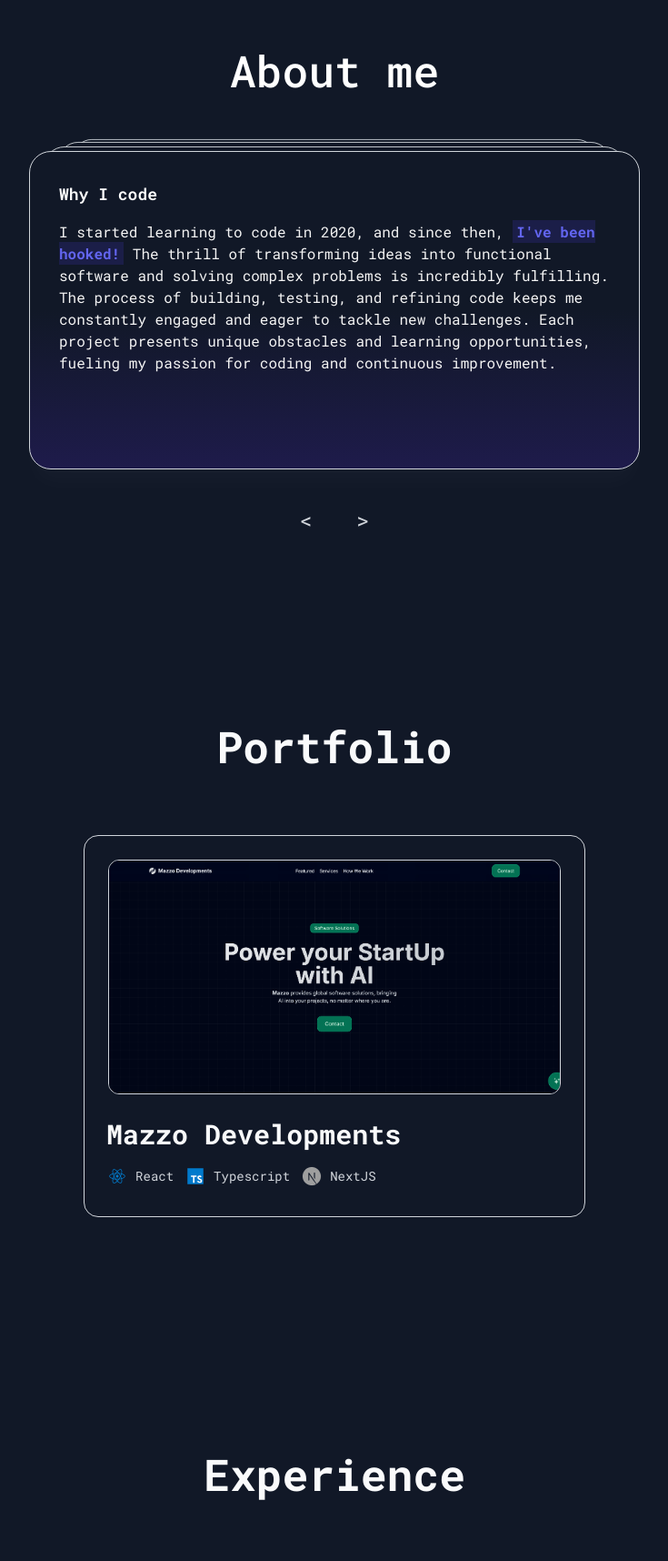
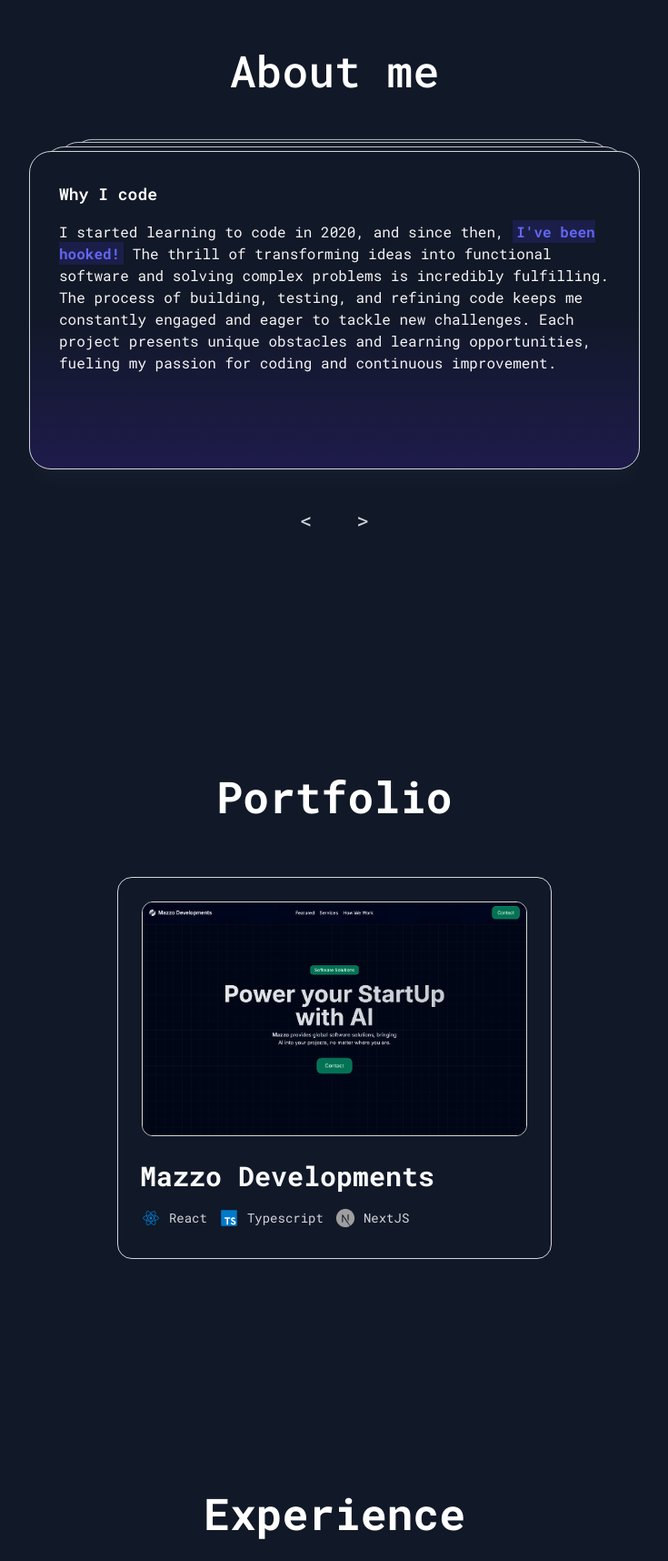
Before and after one commit to tmatteozzi/portfolio, a Next.js app: page / in a window 1280 px wide. Shown: the part 874-2590 px from the top of the page at 91% size, without its empty margins (272-1007 px from the left). Built offline with nearby package versions, Linux system fonts and the light colour scheme.

Commit message:
Section Container & Page armony

```diff
--- /dev/null
+++ b/app/components/SectionContainer.tsx
@@ -0,0 +1,23 @@
+import React, { ReactNode } from 'react';
+
+interface SectionContainerProps {
+  id: string;
+  children: ReactNode;
+  className?: string;
+}
+
+export default function SectionContainer({
+  id,
+  children,
+  className = ''
+}: SectionContainerProps) {
+  return (
+    <section
+      id={id}
+      className={`relative px-4 pt-32 pb-16 lg:py-32 overflow-hidden ${className}`}
+      data-scroll-section
+    >
+      {children}
+    </section>
+  );
+}
--- a/app/page.tsx
+++ b/app/page.tsx
@@ -12,11 +12,11 @@ import { FaGithub, FaLinkedin } from 'react-icons/fa';
 const socialLinks = [
   { url: 'https://github.com/tmatteozzi', icon: <FaGithub size={24} /> },
   {
-    url: 'https://www.linkedin.com/in/tomás-matteozzi-452b3728b',
+    url: 'https://www.linkedin.com/in/tmatteozzi',
     icon: <FaLinkedin size={24} />
   }
 ];
-
+// NAVBAR LINKS
 const navbarLinks = [
   {
     name: 'About',
--- a/app/pages/About.tsx
+++ b/app/pages/About.tsx
@@ -1,5 +1,6 @@
 import CardStack from '../components/CardStack';
 import Highlight from '../components/Highlight';
+import SectionContainer from '../components/SectionContainer';
 
 export default function About() {
   const items = [
@@ -74,16 +75,15 @@ export default function About() {
   ];
 
   return (
-    <section
-      id="about"
-      className="flex flex-col items-center justify-center py-16 md:py-32 bg-gray-900 min-h-[screen/2] mx-8 md:px-0"
-    >
-      <h1 className="text-3xl md:text-5xl text-center font-medium text-white mb-16">
-        About me
-      </h1>
-      <div className="w-full md:max-w-2xl lg:max-w-4xl">
-        <CardStack offset={6} items={items} />
+    <SectionContainer id="about">
+      <div className="mx-auto w-full lg:w-[80%] flex flex-col items-center justify-center">
+        <h1 className="text-3xl md:text-5xl text-center font-medium text-white mb-16">
+          About me
+        </h1>
+        <div className="w-full md:max-w-2xl lg:max-w-4xl">
+          <CardStack offset={6} items={items} />
+        </div>
       </div>
-    </section>
+    </SectionContainer>
   );
 }
--- a/app/pages/Contact.tsx
+++ b/app/pages/Contact.tsx
@@ -4,6 +4,7 @@ import { motion } from 'framer-motion';
 import emailjs from '@emailjs/browser';
 import Input from '../components/Input';
 import ModalComponent from '../components/Modal';
+import SectionContainer from '../components/SectionContainer';
 
 interface ContactState {
   name: string;
@@ -72,15 +73,15 @@ export default function Contact() {
   };
 
   return (
-    <section
+    <SectionContainer
       id="contact"
-      className="pt-16 pb-16 py-4 bg-gradient-to-b from-indigo-950 via-indigo-950 to-gray-900 text-center"
+      className="bg-gradient-to-b from-indigo-950 via-indigo-950 to-gray-900"
     >
-      <div className="flex flex-col justify-center items-center mx-8">
-        <h1 className="text-2xl md:text-4xl lg:text-5xl font-bold text-white leading-relaxed lg:leading-snug mb-8 mx-auto">
+      <div className="w-full lg:w-[80%] flex flex-col justify-center items-center mx-auto">
+        <h1 className="text-2xl md:text-4xl lg:text-5xl font-bold text-white mb-16 mx-auto">
           Contact
         </h1>
-        <div className="w-full max-w-6xl">
+        <div className="w-full lg:w-[80%]">
           <form
             ref={formRef}
             className="py-4"
@@ -136,6 +137,6 @@ export default function Contact() {
         onClose={() => setIsModalOpen(false)}
         isSuccess={isSuccess}
       />
-    </section>
+    </SectionContainer>
   );
 }
--- a/app/pages/Experience/Experience.tsx
+++ b/app/pages/Experience/Experience.tsx
@@ -25,7 +25,7 @@ export default function Experience({
 }: ExperienceProps) {
   return (
     <motion.div
-      className="flex flex-col justify-center items-center bg-gradient-to-b from-gray-900 to-indigo-950 border-gray-300 p-6 shadow-lg border rounded-2xl h-56"
+      className="flex flex-col justify-center items-center text-center bg-gradient-to-b from-gray-900 to-indigo-950 border-gray-300 p-6 shadow-lg border rounded-2xl h-56"
       whileHover="hover"
       variants={experienceVariants}
     >
--- a/app/pages/Experience/ExperienceList.tsx
+++ b/app/pages/Experience/ExperienceList.tsx
@@ -1,4 +1,5 @@
 'use client';
+import SectionContainer from '@/app/components/SectionContainer';
 import Experience, { ExperienceProps } from './Experience';
 import { motion } from 'framer-motion';
 
@@ -33,11 +34,9 @@ export default function ExperienceList() {
   ];
 
   return (
-    <section
-      id="experience-list"
-      className="bg-gray-900 min-h-screen py-16 text-center mx-8"
-    >
-      <h1 className="text-2xl md:text-4xl lg:text-5xl font-bold text-gray-50 leading-relaxed lg:leading-snug mb-16 mx-auto">
+    <SectionContainer id="experience-list">
+      <div className="w-full lg:w-[80%] flex flex-col justify-center items-center mx-auto">
+        <h1 className="text-2xl md:text-4xl lg:text-5xl font-bold text-white mb-16 ">
           Experience
         </h1>
         <motion.div
@@ -49,7 +48,7 @@ export default function ExperienceList() {
             <motion.div
               key={index}
               variants={itemVariants}
-            className="w-full lg:w-[48%]"
+              className="w-full lg:w-[60%]"
             >
               <Experience
                 companyName={experience.companyName}
@@ -60,6 +59,7 @@ export default function ExperienceList() {
             </motion.div>
           ))}
         </motion.div>
-    </section>
+      </div>
+    </SectionContainer>
   );
 }
--- a/app/pages/Portfolio.tsx
+++ b/app/pages/Portfolio.tsx
@@ -12,6 +12,7 @@ import TypescriptIcon from '@/public/icons/typescript.svg';
 import ReactIcon from '@/public/icons/react.svg';
 import NextJSIcon from '@/public/icons/nextjs.svg';
 import AngularIcon from '@/public/icons/angular.svg';
+import SectionContainer from '../components/SectionContainer';
 
 export default function Portfolio() {
   const content = [
@@ -36,107 +37,10 @@ export default function Portfolio() {
     }
   ];
 
-  const unusedContent = [
-    {
-      title: 'Mazzo Developments',
-      link: 'https://mazzodevelopments.com',
-      thumbnail: mazzo.src,
-      technologies: [
-        {
-          name: 'React',
-          img: ReactIcon
-        },
-        {
-          name: 'Typescript',
-          img: TypescriptIcon
-        },
-        {
-          name: 'NextJS',
-          img: NextJSIcon
-        }
-      ]
-    },
-    {
-      title: 'Weekly',
-      link: 'https://google.com',
-      thumbnail: weekly.src,
-      technologies: [
-        {
-          name: 'React',
-          img: ReactIcon
-        },
-        {
-          name: 'JavaScript',
-          img: JavascriptIcon
-        },
-        {
-          name: 'NextJS',
-          img: NextJSIcon
-        }
-      ]
-    },
-    {
-      title: 'Mazzo GCA',
-      link: 'https://google.com',
-      thumbnail: gca.src,
-      technologies: [
-        {
-          name: 'Angular',
-          img: AngularIcon
-        },
-        {
-          name: 'Typescript',
-          img: TypescriptIcon
-        }
-      ]
-    },
-    {
-      title: 'Matteozzi Lavilla',
-      link: 'https://google.com',
-      thumbnail: ml.src,
-      technologies: [
-        {
-          name: 'React',
-          img: ReactIcon
-        },
-        {
-          name: 'Typescript',
-          img: TypescriptIcon
-        },
-        {
-          name: 'NextJS',
-          img: NextJSIcon
-        }
-      ]
-    },
-    {
-      title: 'Team Tasker',
-      link: 'https://google.com',
-      thumbnail: teamtasker.src,
-      technologies: [
-        {
-          name: 'React',
-          img: ReactIcon
-        },
-        {
-          name: 'JavaScript',
-          img: JavascriptIcon
-        },
-        {
-          name: 'NextJS',
-          img: NextJSIcon
-        }
-      ]
-    }
-  ];
-
   return (
-    <section
-      id="portfolio"
-      className="min-h-screen py-16 text-center bg-gray-900 mx-8"
-    >
-      <div className="container mx-auto max-w-6xl">
-        <h1 className="text-2xl sm:text-3xl md:text-4xl lg:text-5xl font-bold text-gray-50 leading-relaxed lg:leading-snug mb-12 sm:mb-16 mx-auto">
+    <SectionContainer id="portfolio">
+      <div className="mx-auto w-full lg:w-[80%] flex flex-col items-center justify-center">
+        <h1 className="text-2xl sm:text-3xl md:text-4xl lg:text-5xl font-bold text-white mb-16">
           Portfolio
         </h1>
         <div className="flex flex-wrap items-center justify-center gap-6 sm:gap-8 md:gap-10 lg:gap-12 w-full max-w-6xl">
@@ -181,6 +85,6 @@ export default function Portfolio() {
           ))}
         </div>
       </div>
-    </section>
+    </SectionContainer>
   );
 }
--- a/app/pages/TechStack.tsx
+++ b/app/pages/TechStack.tsx
@@ -13,6 +13,7 @@ import NextJSIcon from '@/public/icons/nextjs.svg';
 import ViteIcon from '@/public/icons/vite.svg';
 import LinuxIcon from '@/public/icons/linux.svg';
 import AngularIcon from '@/public/icons/angular.svg';
+import SectionContainer from '../components/SectionContainer';
 
 export default function TechStack() {
   const techStack = [
@@ -74,15 +75,15 @@ export default function TechStack() {
   );
 
   return (
-    <section
+    <SectionContainer
       id="tech-stack"
-      className="pt-16 pb-16 bg-gradient-to-b from-gray-900 to-indigo-950 text-center"
+      className="bg-gradient-to-b from-gray-900 to-indigo-950"
     >
-      <div className=" mx-8">
-        <h1 className="text-2xl md:text-4xl lg:text-5xl font-bold text-white leading-relaxed lg:leading-snug mb-16 mx-auto">
+      <div className="w-full lg:w-[80%] flex flex-col items-center mx-auto">
+        <h1 className="text-2xl md:text-4xl lg:text-5xl font-bold text-white mb-16">
           Tech Stack
         </h1>
-        <div className="flex sm:flex-row items-center justify-center flex-wrap gap-8 max-w-6xl mx-auto">
+        <div className="flex sm:flex-row items-center justify-center flex-wrap gap-8 w-[80%]">
           {sortedTechStack.map((item, index) => (
             <div
               key={index}
@@ -98,6 +99,6 @@ export default function TechStack() {
           ))}
         </div>
       </div>
-    </section>
+    </SectionContainer>
   );
 }
```
Lines whose indentation alone changed are shown as unchanged.
